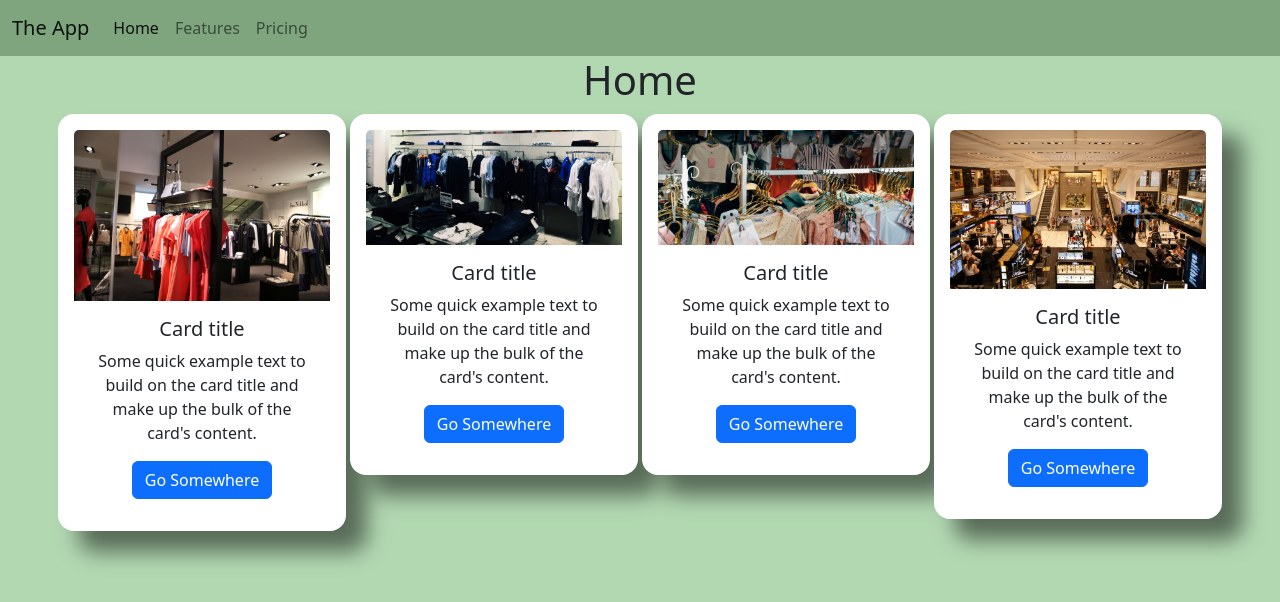
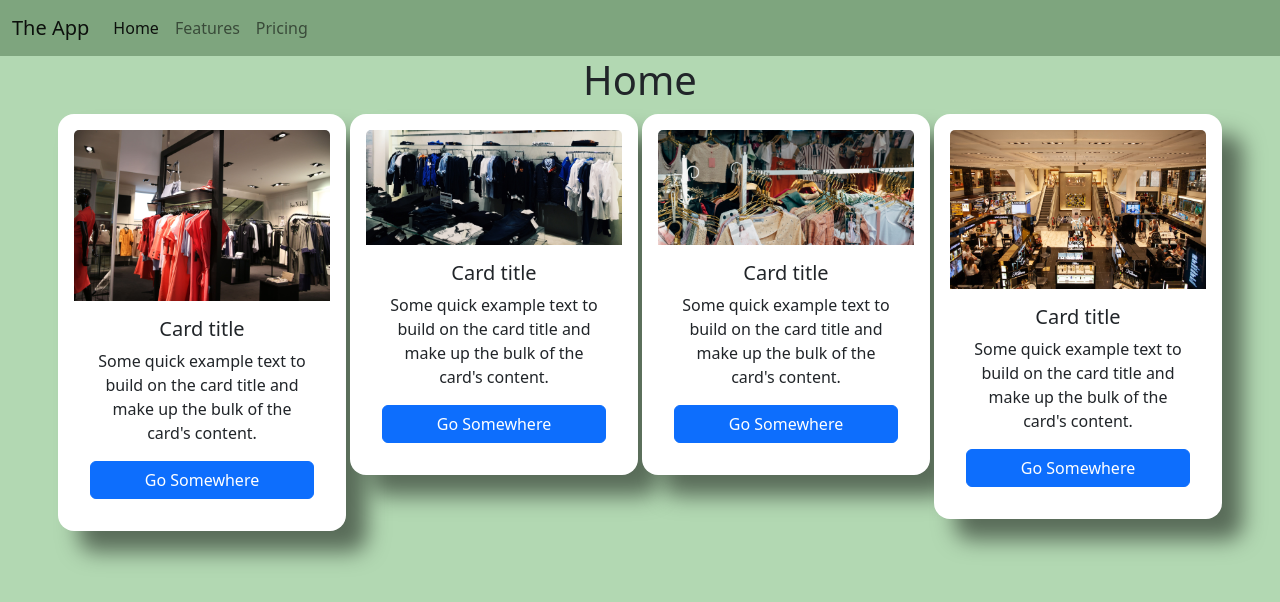
Before and after one commit to vernaloqui/fri-app, a React (Create React App) app: page / in a window 1280 px wide. Shown: the top 602 px of the page. Built offline with nearby package versions, Linux system fonts and the light colour scheme.

Commit message:
card style

```diff
--- a/src/components/Card.js
+++ b/src/components/Card.js
@@ -2,9 +2,9 @@ import {Link} from 'react-router-dom'
 function Card(prop){
     return (
         <div>
-            <div className="card" style={{width: "18rem", margin:"2px"}}>
+            <div className="card col-12 col-lg-3 col-md-6" style={{width: "18rem", margin:"2px"}}>
                 <img src={prop.img} className="card-img-top" alt="text"/>
-                <div className="card-body">
+                <div className="card-body d-flex flex-column">
                     <h5 className="card-title">Card title</h5>
                     <p className="card-text">Some quick example text to build on the card title and make up the bulk of the card's content.</p>
                     <Link to="/" className="btn btn-primary">Go Somewhere</Link>
```
